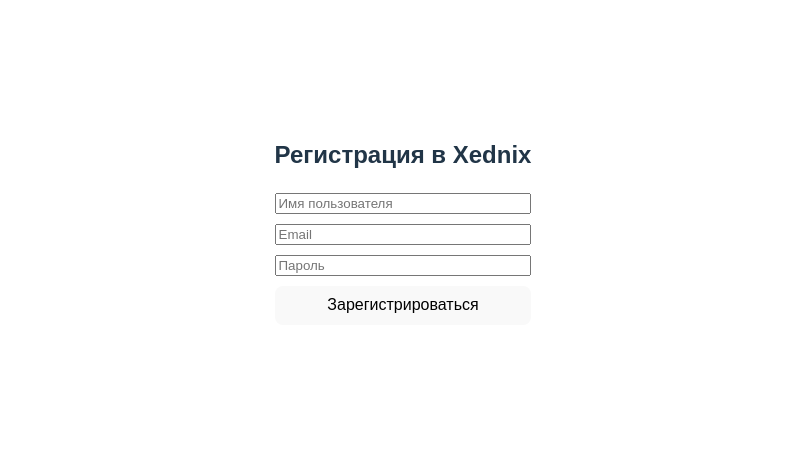
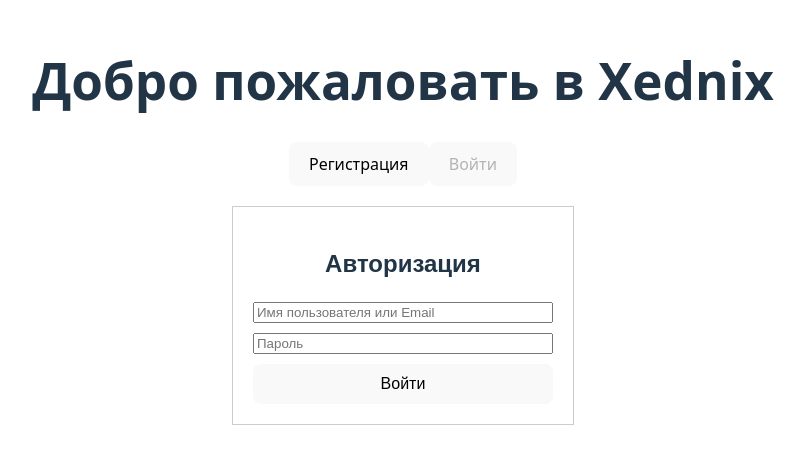
Before and after one commit to zascia/xednix-frontend, a React (Vite) app: page / in a window 1280 px wide. Shown: the part 179-642 px from the top of the page, without its empty margins (237-1041 px from the left). Built offline with nearby package versions, Linux system fonts and the light colour scheme.

Commit message:
adding choose between register and login + redirect successful users to dashboard - also created a component

```diff
--- a/src/App.jsx
+++ b/src/App.jsx
@@ -1,11 +1,67 @@
+// src/App.jsx
+
+import React, { useState, useEffect } from 'react';
 import RegisterForm from './components/RegisterForm';
+import LoginForm from './components/LoginForm';
+import Dashboard from './components/Dashboard';
 import './App.css';
 
 function App() {
+    // Состояние для переключения между регистрацией и авторизацией
+    const [isRegisterMode, setIsRegisterMode] = useState(false);
+
+    // Состояние для хранения токена доступа
+    // В реальном приложении лучше использовать localStorage
+    const [accessToken, setAccessToken] = useState(null);
+
+    // Функция, вызываемая после успешного логина
+    const handleLoginSuccess = (token) => {
+        // Сохраняем токен в состоянии (и, возможно, в localStorage)
+        setAccessToken(token);
+        // Временно сохраним в localStorage для простоты
+        localStorage.setItem('access_token', token);
+    };
+
+    // Проверка токена при загрузке (имитация сохранения сессии)
+    useEffect(() => {
+        const token = localStorage.getItem('access_token');
+        if (token) {
+            setAccessToken(token);
+        }
+    }, []);
+
+    const handleLogout = () => {
+        setAccessToken(null);
+        localStorage.removeItem('access_token');
+    };
+
+    // Если пользователь авторизован, показываем Дашборд
+    if (accessToken) {
+        return <Dashboard accessToken={accessToken} onLogout={handleLogout} />;
+    }
+
+    // Если пользователь НЕ авторизован, показываем форму
     return (
-        <>
-            <RegisterForm />
-        </>
+        <div className="App-container" style={{ textAlign: 'center', padding: '20px' }}>
+            <h1>Добро пожаловать в Xednix</h1>
+
+            {/* Кнопки переключения */}
+            <div style={{ marginBottom: '20px' }}>
+                <button onClick={() => setIsRegisterMode(true)} disabled={isRegisterMode}>
+                    Регистрация
+                </button>
+                <button onClick={() => setIsRegisterMode(false)} disabled={!isRegisterMode}>
+                    Войти
+                </button>
+            </div>
+
+            {/* Отображение формы */}
+            {isRegisterMode ? (
+                <RegisterForm />
+            ) : (
+                <LoginForm onLoginSuccess={handleLoginSuccess} />
+            )}
+        </div>
     );
 }
 
--- /dev/null
+++ b/src/components/Dashboard.jsx
@@ -0,0 +1,53 @@
+// src/components/Dashboard.jsx
+
+import React, { useState, useEffect } from 'react';
+import axios from 'axios';
+
+const Dashboard = ({ accessToken, onLogout }) => {
+    const [dashboardData, setDashboardData] = useState('Загрузка данных...');
+
+    useEffect(() => {
+        // 1. Отправляем запрос на защищенный маршрут /dashboard
+        const fetchDashboardData = async () => {
+            try {
+                const response = await axios.get('http://127.0.0.1:5000/dashboard', {
+                    headers: {
+                        // 2. Отправляем токен в заголовке Authorization: Bearer
+                        Authorization: `Bearer ${accessToken}`,
+                    },
+                });
+                setDashboardData(response.data.message);
+            } catch (error) {
+                // Если токен недействителен или истек
+                setDashboardData('Ошибка доступа. Ваш токен недействителен.');
+                console.error(error);
+                // Можно сразу вызвать onLogout, если ошибка 401
+                if (error.response && error.response.status === 401) {
+                    onLogout();
+                }
+            }
+        };
+
+        fetchDashboardData();
+    }, [accessToken, onLogout]);
+
+    return (
+        <div style={{ padding: '40px', textAlign: 'center' }}>
+            <h1>Панель управления Xednix</h1>
+            <p style={{ fontSize: '1.2em', color: 'darkgreen' }}>{dashboardData}</p>
+
+            {/* Кнопка выхода */}
+            <button
+                onClick={onLogout}
+                style={{ marginTop: '20px', padding: '10px 20px', backgroundColor: 'red', color: 'white', border: 'none', cursor: 'pointer' }}
+            >
+                Выход
+            </button>
+
+            {/* Здесь будет основная логика (поиск вакансий) */}
+            <p style={{ marginTop: '30px' }}>Здесь будет интерфейс для поиска и управления вакансиями.</p>
+        </div>
+    );
+};
+
+export default Dashboard;
--- /dev/null
+++ b/src/components/LoginForm.jsx
@@ -0,0 +1,54 @@
+import React, { useState } from 'react';
+import axios from 'axios';
+
+const LoginForm = ({ onLoginSuccess }) => { // onLoginSuccess - новая функция
+    const [usernameOrEmail, setUsernameOrEmail] = useState('');
+    const [password, setPassword] = useState('');
+    const [message, setMessage] = useState('');
+
+    const handleSubmit = async (e) => {
+        e.preventDefault();
+        setMessage(''); // Очистить предыдущие сообщения
+
+        try {
+            const response = await axios.post('http://127.0.0.1:5000/login', {
+                username_or_email: usernameOrEmail,
+                password: password,
+            });
+
+            // Успешный вход: вызываем функцию, переданную от родителя
+            if (response.data.access_token) {
+                onLoginSuccess(response.data.access_token);
+            }
+            setMessage(response.data.message || 'Login successful!');
+
+        } catch (error) {
+            const errorMsg = error.response?.data?.error || 'Login failed: Network error';
+            setMessage(errorMsg);
+        }
+    };
+
+    return (
+        <div style={{ padding: '20px', fontFamily: 'sans-serif', maxWidth: '300px', margin: 'auto', border: '1px solid #ccc' }}>
+            <h2>Авторизация</h2>
+            <form onSubmit={handleSubmit} style={{ display: 'flex', flexDirection: 'column', gap: '10px' }}>
+                <input
+                    type="text"
+                    value={usernameOrEmail}
+                    onChange={(e) => setUsernameOrEmail(e.target.value)}
+                    placeholder="Имя пользователя или Email"
+                />
+                <input
+                    type="password"
+                    value={password}
+                    onChange={(e) => setPassword(e.target.value)}
+                    placeholder="Пароль"
+                />
+                <button type="submit">Войти</button>
+            </form>
+            {message && <p style={{ color: message.includes('successful') ? 'green' : 'red' }}>{message}</p>}
+        </div>
+    );
+};
+
+export default LoginForm;
```
